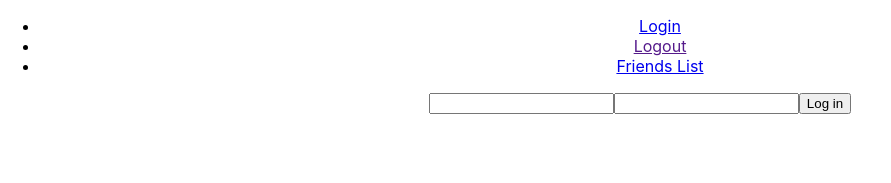
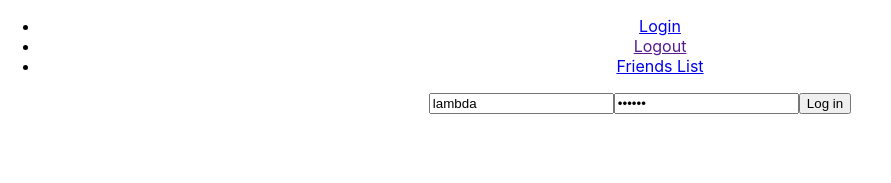
Before and after one commit to bloominstituteoftechnology/web-module-project-client-auth, a React (Create React App) app in the folder friends/: page /login in a window 1280 px wide. Shown: the top 183 px of the page, without its empty margins (0-891 px from the left). Built offline with nearby package versions, Linux system fonts and the light colour scheme.

Commit message:
added signing credentials to initial state

```diff
--- a/friends/src/components/Login.js
+++ b/friends/src/components/Login.js
@@ -4,8 +4,8 @@ import { axiosWithAuth } from "../utils/axiosWithAuth";
 class Login extends React.Component {
     state = {
         credentials: {
-            username: "",
-            password: "",
+            username: "lambda",
+            password: "school",
         },
     };
 
```
